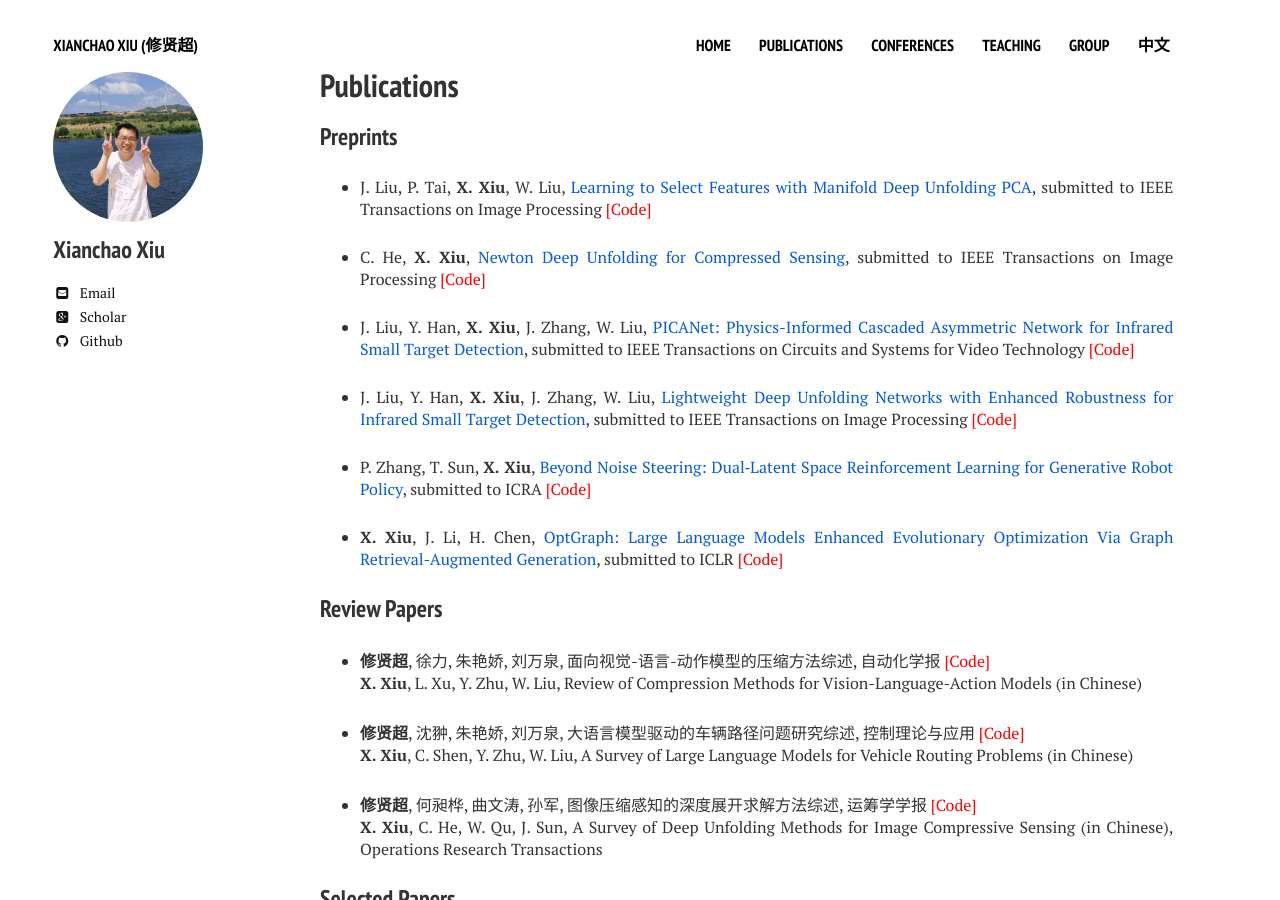
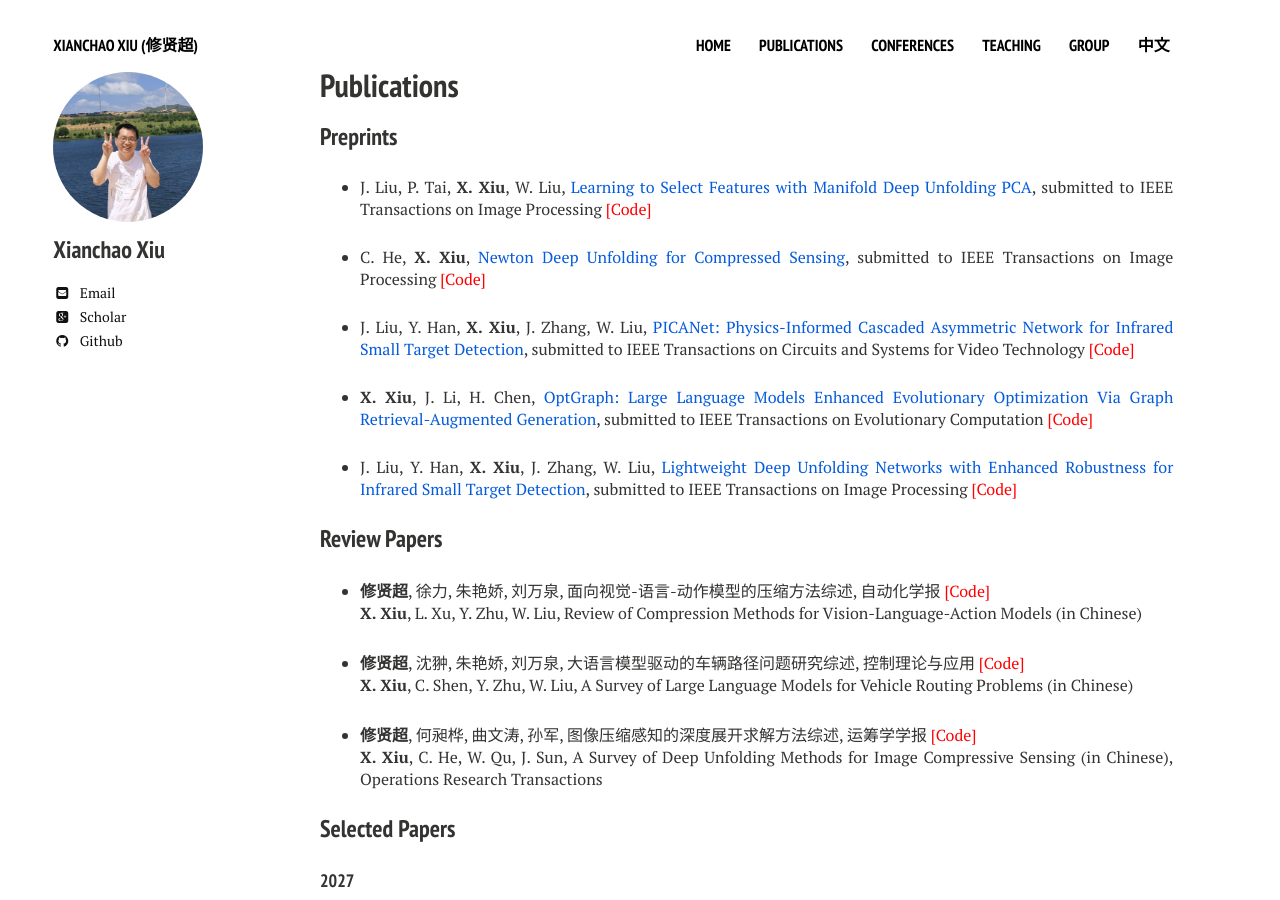
Before and after one commit to xianchaoxiu/xianchaoxiu.github.io, a Jekyll site: the page built from publications/index.md, in a window 1280 px wide and 900 px high. Built offline with Jekyll 4.4.1, drawn with Linux system fonts in a browser that asks for light colours; nearby versions of some CDN libraries.

Commit message:
Update index.md

```diff
--- a/publications/index.md
+++ b/publications/index.md
@@ -16,11 +16,11 @@ share: false
 
 * J. Liu, Y. Han, <b>X. Xiu</b>, J. Zhang, W. Liu, <a href="https://arxiv.org/abs/2609.07515" class="textlink" target="_blank">PICANet: Physics-Informed Cascaded Asymmetric Network for Infrared Small Target Detection</a>,  submitted to IEEE Transactions on Circuits and Systems for Video Technology <a href="https://github.com/xianchaoxiu/PICANet" class="textlink" target="_blank" style="color: red;">[Code]</a>
 
+* <b>X. Xiu</b>, J. Li, H. Chen, <a href="https://arxiv.org/abs/2607.27918" class="textlink" target="_blank">OptGraph: Large Language Models Enhanced Evolutionary Optimization Via Graph Retrieval-Augmented Generation</a>, submitted to IEEE Transactions on Evolutionary Computation <a href="https://github.com/xianchaoxiu/OptGraph" class="textlink" target="_blank" style="color: red;">[Code]</a>
+
 * J. Liu, Y. Han, <b>X. Xiu</b>, J. Zhang, W. Liu, <a href="https://arxiv.org/abs/2509.08205" class="textlink" target="_blank">Lightweight Deep Unfolding Networks with Enhanced Robustness for Infrared Small Target Detection</a>, submitted to IEEE Transactions on Image Processing <a href="https://github.com/xianchaoxiu/L-RPCANet" class="textlink" target="_blank" style="color: red;">[Code]</a>
 
-* P. Zhang, T. Sun, <b>X. Xiu</b>, <a href="https://arxiv.org/abs/2609.11270" class="textlink" target="_blank">Beyond Noise Steering: Dual‑Latent Space Reinforcement Learning for Generative Robot Policy</a>, submitted to ICRA <a href="https://github.com/xianchaoxiu/DLSRL" class="textlink" target="_blank" style="color: red;">[Code]</a>
 
-* <b>X. Xiu</b>, J. Li, H. Chen, <a href="https://arxiv.org/abs/2607.27918" class="textlink" target="_blank">OptGraph: Large Language Models Enhanced Evolutionary Optimization Via Graph Retrieval-Augmented Generation</a>, submitted to ICLR <a href="https://github.com/xianchaoxiu/OptGraph" class="textlink" target="_blank" style="color: red;">[Code]</a>
 
 
 ### Review Papers
```
